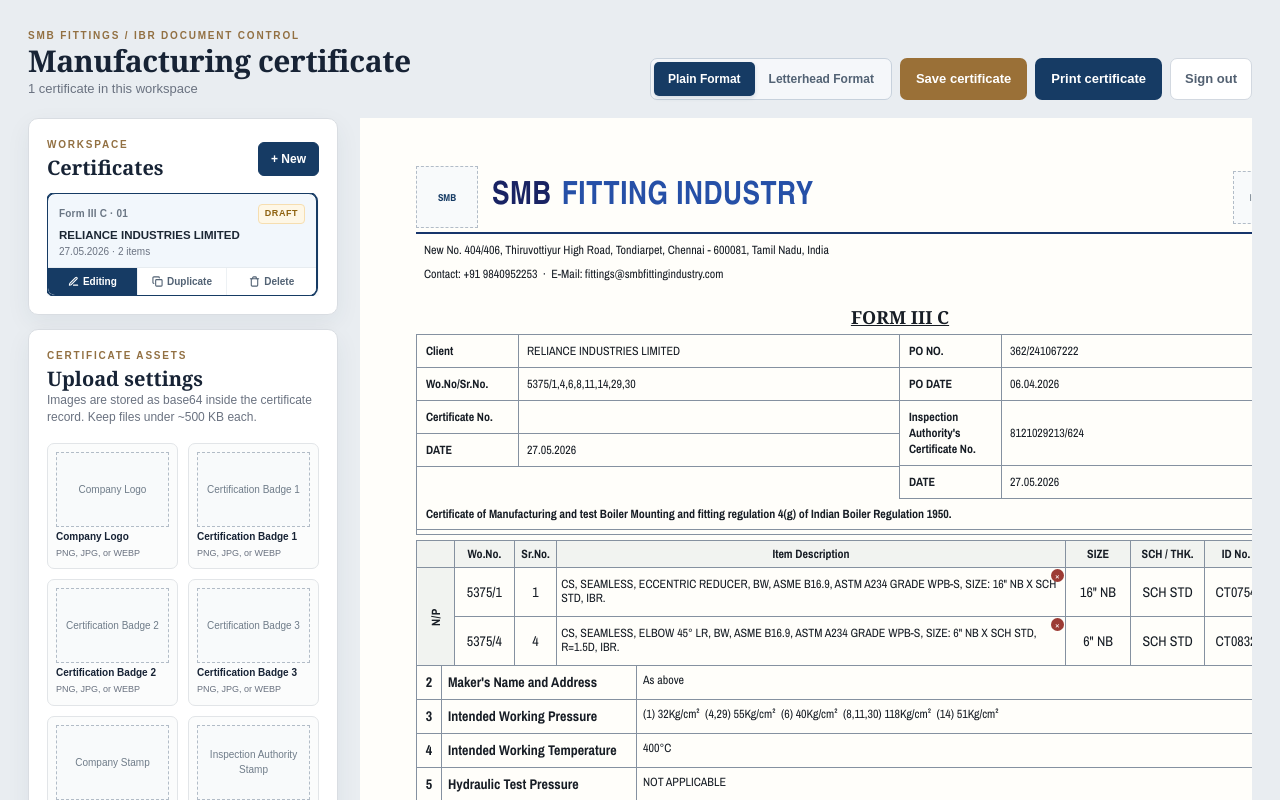
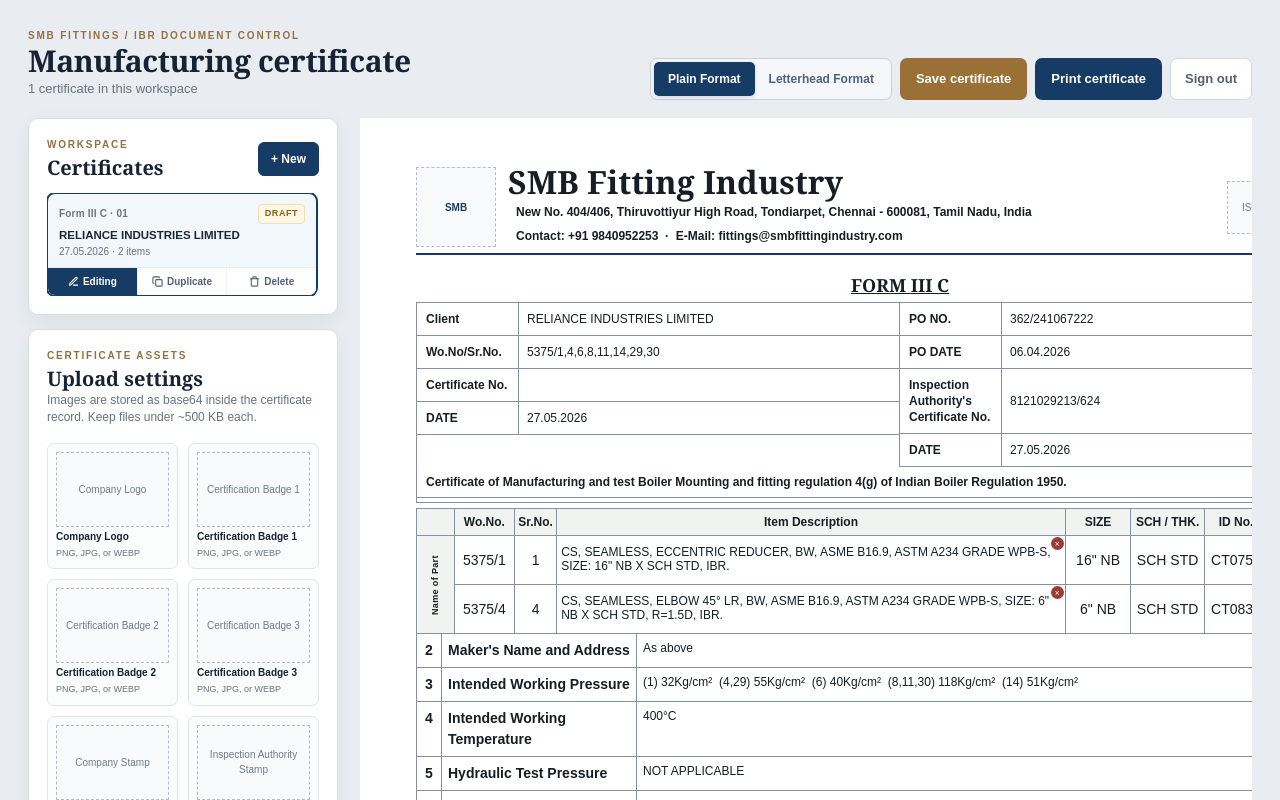
Before and after one commit to Mohammed-Burhani/smb-certifications, a Next.js app: page / in a window 1280 px wide. Shown: the top 800 px of the page. Built offline with nearby package versions, Linux system fonts and the light colour scheme; no server answers; the database is empty.

Commit message:
Fixed Ratio

```diff
--- a/app/certificate/CertificateBuilder.tsx
+++ b/app/certificate/CertificateBuilder.tsx
@@ -691,26 +691,43 @@
             {draft.format !== 'minimal' && (
               <>
                 <header className="certificate-header">
-                  <ImageSlot src={mergedImages.logo} label="SMB" compact />
-                  {/* Fixed wordmark, not editable: it is the company's mark, not
-                      certificate data. Two-tone like the letterhead. */}
+                  <div className="certificate-header-top">
+                    <ImageSlot
+                      src={mergedImages.logo}
+                      label="SMB"
+                    />
+
+                    <div className="company-info">
                       <div className="company-name">
-                    <span className="company-name-mark">SMB</span>
-                    <span className="company-name-rest">Fitting Industry</span>
+                        <span className="font-serif">SMB Fitting Industry</span>
                       </div>
+
+                      <div className="company-details">
+                        <Field
+                          value={draft.company.address}
+                          onChange={(v) => setCompany("address", v)}
+                          className="company-detail-field"
+                          label="Company address"
+                        />
+
+                        <Field
+                          value={draft.company.contact}
+                          onChange={(v) => setCompany("contact", v)}
+                          className="company-detail-field"
+                          label="Company contact"
+                        />
+                      </div>
+                    </div>
+
                     <div className="badges">
                       <ImageSlot src={mergedImages.badge1} label="ISO" compact />
                       <ImageSlot src={mergedImages.badge2} label="QMS" compact />
                       <ImageSlot src={mergedImages.badge3} label="PESO" compact />
                     </div>
+                  </div>
                 </header>
 
                 <div className="rule" />
-
-                <div className="company-block">
-                  <Field value={draft.company.address} onChange={(v) => setCompany("address", v)} className="centered-line" label="Company address" />
-                  <Field value={draft.company.contact} onChange={(v) => setCompany("contact", v)} className="centered-line" label="Company contact" />
-                </div>
               </>
             )}
 
@@ -756,7 +773,7 @@
                   <tbody>
                     {draft.items.map((item, index) => (
                       <tr key={index}>
-                        {index === 0 && <th rowSpan={draft.items.length} className="part-label">{draft.items.length <= 2 ? 'N/P' : 'Name of Part'}</th>}
+                        {index === 0 && <th rowSpan={draft.items.length} className="part-label text-[9px]!">Name of Part</th>}
                         <td><Field value={item.wo} onChange={(v) => updateItem(index, "wo", v)} /></td>
                         <td><Field value={item.sr} onChange={(v) => updateItem(index, "sr", v)} /></td>
                         <td className="description-cell">
@@ -915,7 +932,7 @@
                     {draft.images.signature && (
                       <button type="button" className="signature-remove print-hidden" onClick={() => remove("signature")}>Remove signature</button>
                     )}
-                    <Field value={draft.signature.title} onChange={(v) => setValue("signature", { ...draft.signature, title: v })} className="sign-title" />
+                    <Field value={draft.signature.title} onChange={(v) => setValue("signature", { ...draft.signature, title: v })} className="sign-title font-serif!" />
                     <div className="declaration">
                       <Field area value={draft.declaration} onChange={(v) => setValue("declaration", v)} label="Declaration" />
                     </div>
--- a/app/globals.css
+++ b/app/globals.css
@@ -456,9 +456,9 @@
   min-height: 1450px;
   margin: auto;
   padding: 48px 56px 32px;
-  background: var(--paper);
+  background: #ffffff;
   box-shadow: 0 12px 36px #243c5528;
-  font-family: var(--font-archivo-narrow), Arial, Helvetica, sans-serif;
+  font-family: Arial, Helvetica, sans-serif;
   color: #171d25;
   display: flex;
   flex-direction: column;
@@ -466,74 +466,66 @@
 /* Letterhead header: logo + wordmark left, certification badges right, blue
    rule under, address lines left-aligned below it. */
 .certificate-header {
+  width: 100%;
+}
+.certificate-header-top {
   display: flex;
   align-items: center;
-  justify-content: space-between;
-  min-height: 62px;
-  gap: 14px;
-}
-.certificate-header > .image-slot {
+  width: 100%;
+}
+.certificate-header-top > .image-slot {
   flex: 0 0 auto;
-  width: 62px;
-  height: 62px;
+  width: 80px;
+  height: 80px;
   border-radius: 0;
   font-weight: 800;
   color: var(--blue);
 }
-.company-block {
+.company-info {
+  flex: 1;
+  display: flex;
+  flex-direction: column;
+  margin-left: 12px;
+}
+.company-name {
+  display: flex;
+  align-items: baseline;
+  gap: 6px;
+  font-family: Georgia, "Times New Roman", serif;
+  font-size: 32px;
+  font-weight: 700;
+  line-height: 1;
+}
+.company-name-mark,
+.company-name-rest {
+  font-family: inherit;
+  font-weight: inherit;
+}
+.company-name-mark {
+  color: #20242a;
+}
+.company-name-rest {
+  color: #20242a;
+}
+.company-details {
+  width: 100%;
+  margin-top: 2px;
+  padding-left: 0;
+}
+.company-detail-field {
+  width: 100%;
+  display: block;
   text-align: left;
-  min-width: 0;
-  padding-top: 4px;
-}
-/* Wordmark sampled from the letterhead PDF: "SMB" #192363, the rest #2650A7,
-   heavy condensed sans, ~32pt. */
-.company-name {
-  flex: 1 1 auto;
-  min-width: 0;
-  display: flex;
-  align-items: baseline;
-  gap: 10px;
-  font:
-    800 32px/1 "Arial Narrow",
-    Arial,
-    Helvetica,
-    sans-serif;
-  letter-spacing: 0.5px;
-  text-transform: uppercase;
-}
-.company-name .company-name-mark,
-.company-name .company-name-rest {
-  font: inherit;
-  letter-spacing: inherit;
-  text-transform: inherit;
-  text-align: left;
-  padding: 0;
-  width: auto;
-  min-width: 0;
-}
-.company-name .company-name-mark {
-  flex: 0 0 auto;
-  color: #192363;
-}
-.company-name .company-name-rest {
-  flex: 0 1 auto;
-  color: #2650a7;
-}
-.centered-line {
-  display: block;
-  width: 100%;
-  text-align: left;
+  font-family: Arial, Helvetica, sans-serif;
   font-size: 12px;
-  font-weight: 400;
-  color: #151616;
-  line-height: 1.5;
+  font-weight: 600;
+  line-height: 1.4;
 }
 .badges {
-  flex: 0 0 auto;
   display: flex;
   align-items: center;
-  justify-content: end;
-  gap: 5px;
+  gap: 8px;
+  margin-left: auto;
 }
 .badges .image-slot {
   width: 47px;
@@ -875,7 +867,7 @@
   display: flex;
   flex-direction: column;
   gap: 0;
-  margin-top: 60px; /* space above QC INCHARGE for the pen signature */
+  margin-top: 30px; /* space above QC INCHARGE for the pen signature */
   margin-left: -5px;
 }
 .signature-block .sign-title {
@@ -959,9 +951,9 @@
   background: transparent;
 }
 .declaration .certificate-area {
-  min-height: 24px !important;
+  min-height: 28px !important;
   font-size: 12px !important;
-  line-height: 1.3 !important;
+  line-height: 1.5 !important;
 }
 .certificate-footer {
   margin-top: auto !important; /* now works — sheet has a real fixed height to push against */
@@ -1020,7 +1012,7 @@
     size: A4 portrait;
     /* 2mm top/bottom fell inside the printer's unprintable strip, so the
        sheet's own 2px outline was clipped away. 7mm clears it on all sides. */
-    margin: 4mm 5mm;
+    margin: 0mm !important;
   }
   html,
   body {
@@ -1077,7 +1069,7 @@
     padding: 4px 40px 4px !important;
     /* The sheet keeps its own 5mm gutter so the outline stays visible even when
        the print dialog's Margins setting is "None" and @page is ignored. */
-    margin: 5mm !important;
+    margin: 1mm !important;
     box-shadow: none !important;
     page-break-inside: avoid !important;
     break-inside: avoid !important;
@@ -1115,6 +1107,13 @@
     font-family: "Arial Narrow", Arial, Helvetica, sans-serif !important;
     font-weight: 800 !important;
     letter-spacing: 0.3px !important;
+  }
+  .company-info {
+    flex: 1;
+    display: flex;
+    flex-direction: column;
+    align-items: flex-start;
+    margin-left: 12px;
   }
   .company-name .company-name-mark,
   .company-name .company-name-rest {
--- a/app/layout.tsx
+++ b/app/layout.tsx
@@ -1,5 +1,5 @@
 import type { Metadata, Viewport } from "next";
-import { Geist, Geist_Mono, Archivo_Narrow } from "next/font/google";
+import { Geist, Geist_Mono } from "next/font/google";
 import Providers from "./providers";
 import ServiceWorkerRegister from "./service-worker-register";
 import "./globals.css";
@@ -12,12 +12,6 @@
 const geistMono = Geist_Mono({
   variable: "--font-geist-mono",
   subsets: ["latin"],
-});
-
-const archivoNarrow = Archivo_Narrow({
-  variable: "--font-archivo-narrow",
-  subsets: ["latin"],
-  weight: ["400", "600", "700"],
 });
 
 export const metadata: Metadata = {
@@ -49,7 +43,7 @@
   return (
     <html
       lang="en"
-      className={`${geistSans.variable} ${geistMono.variable} ${archivoNarrow.variable} h-full antialiased`}
+      className={`${geistSans.variable} ${geistMono.variable} h-full antialiased`}
     >
       <body className="min-h-full flex flex-col">
         <ServiceWorkerRegister />
```
Lines whose indentation alone changed are shown as unchanged.
